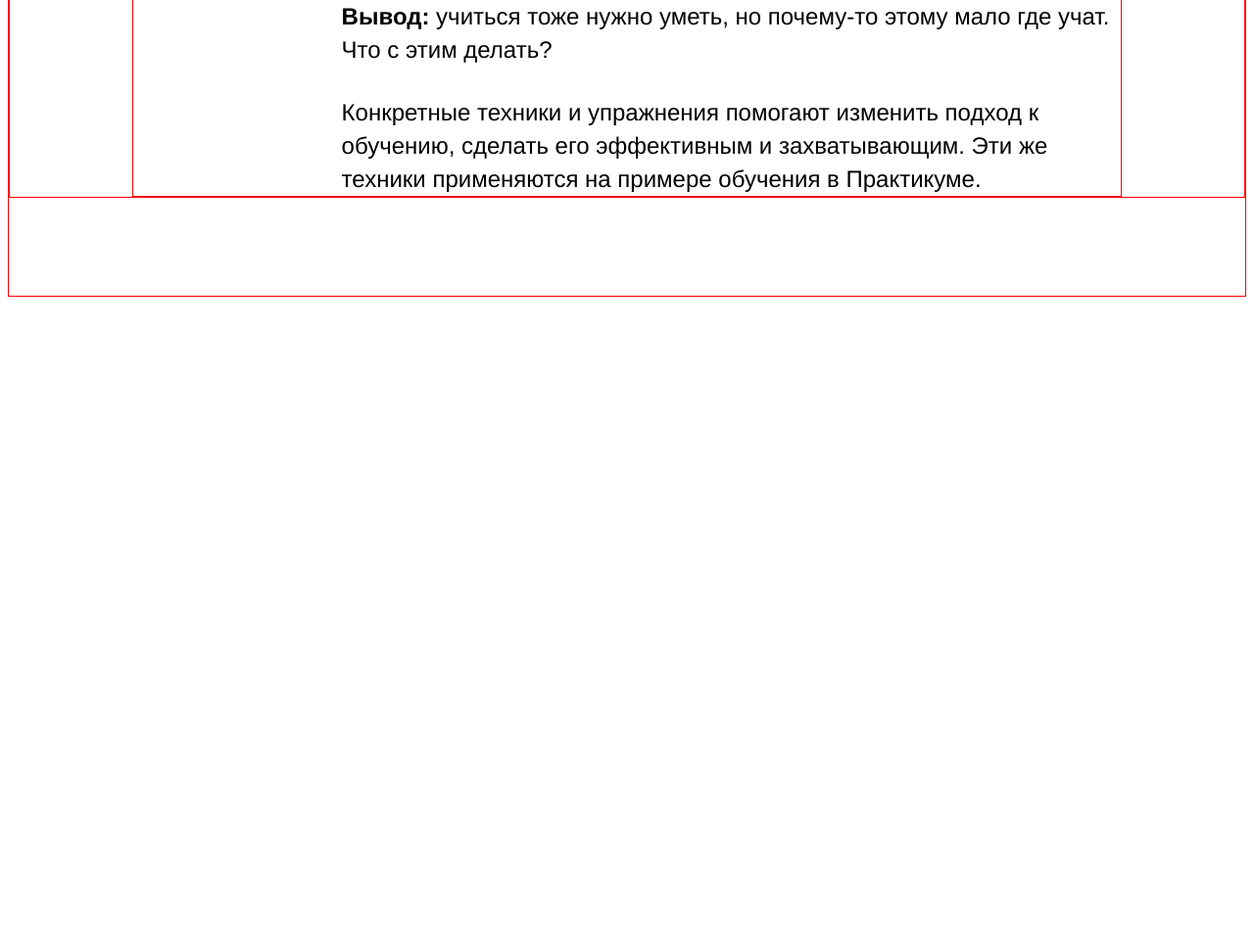
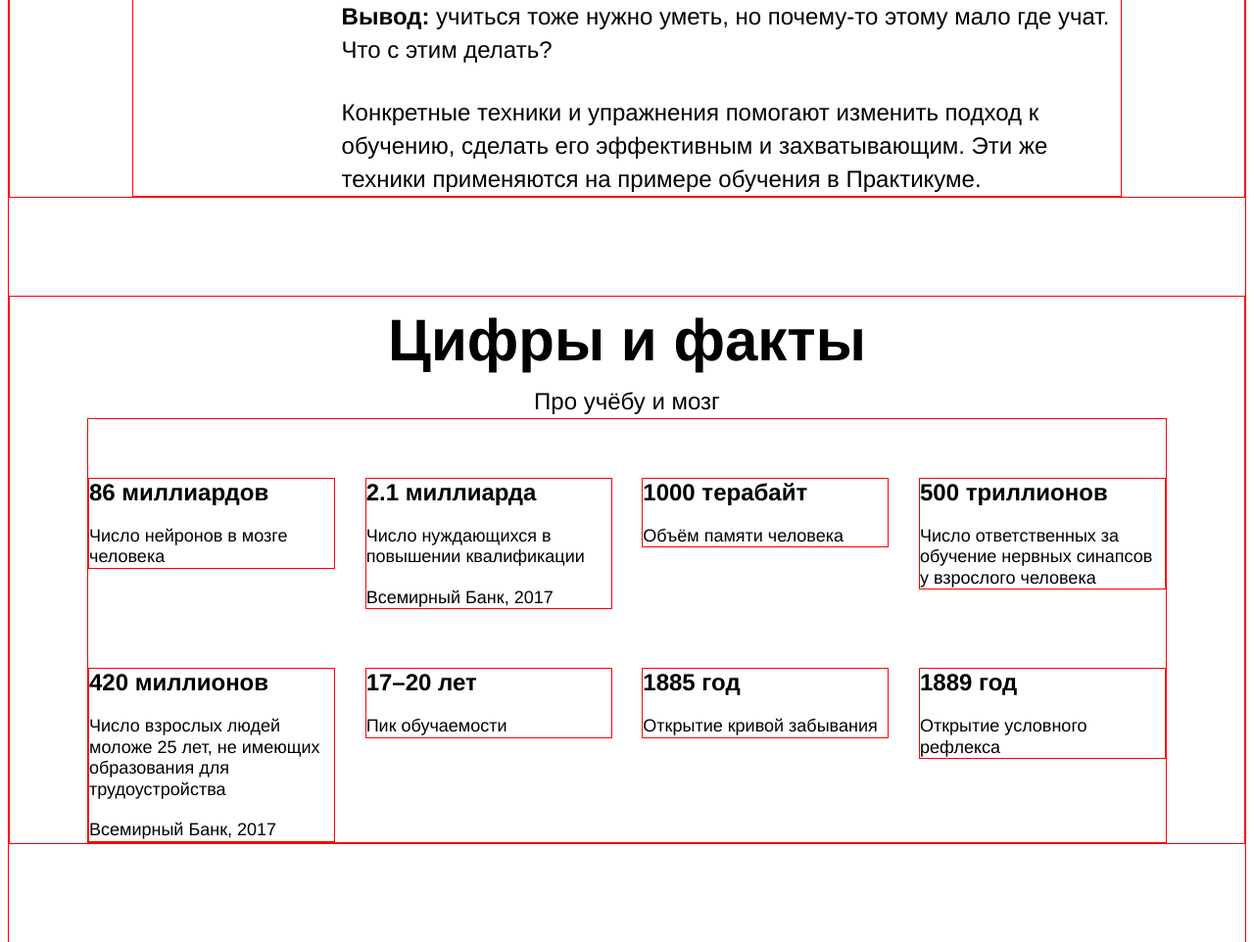
Before and after one commit to chedore/how-to-learn, a plain HTML site: page index.html in a window 1280 px wide. Shown: the part 1069-2031 px from the top of the page at 98% size. Before the commit the page ends 1380 px from the top, so only its background shows below. Drawn offline with Linux system fonts and the light colour scheme.

Commit message:
add digits

```diff
--- a/index.html
+++ b/index.html
@@ -31,6 +31,47 @@
       </div>
     </section>
 
+    <section class="digits">
+      <h2 class="section-title">Цифры и факты</h2>
+      <p class="section-subtitle">Про учёбу и мозг</p>
+      <div class="table">
+        <div class="table__cell">
+          <h3 class="table__heading">86 миллиардов</h3>
+          <p class="table__text">Число нейронов в мозге человека</p>
+        </div>
+        <div class="table__cell">
+          <h3 class="table__heading">2.1 миллиарда</h3>
+          <p class="table__text">Число нуждающихся в повышении квалификации</p>
+          <p class="table__text">Всемирный Банк, 2017</p>
+        </div>
+        <div class="table__cell">
+          <h3 class="table__heading">1000 терабайт</h3>
+          <p class="table__text">Объём памяти человека</p>
+        </div>
+        <div class="table__cell">
+          <h3 class="table__heading">500 триллионов</h3>
+          <p class="table__text">Число ответственных за обучение нервных синапсов у взрослого человека</p>
+        </div>
+        <div class="table__cell">
+          <h3 class="table__heading">420 миллионов</h3>
+          <p class="table__text">Число взрослых людей моложе 25 лет, не имеющих образования для трудоустройства</p>
+          <p class="table__text">Всемирный Банк, 2017</p>
+        </div>
+        <div class="table__cell">
+          <h3 class="table__heading">17–20 лет</h3>
+          <p class="table__text">Пик обучаемости</p>
+        </div>
+        <div class="table__cell">
+          <h3 class="table__heading">1885 год</h3>
+          <p class="table__text">Открытие кривой забывания</p>
+        </div>
+        <div class="table__cell">
+          <h3 class="table__heading">1889 год</h3>
+          <p class="table__text">Открытие условного рефлекса</p>
+        </div>
+      </div>
+    </section>
+
 
 
 
--- a/styles/style.css
+++ b/styles/style.css
@@ -1,4 +1,4 @@
-div, header, .description{
+div, header, .description, section {
   border: 1px solid red;
 }
 
@@ -9,6 +9,7 @@ div, header, .description{
   font-family: 'Helvetica Neue', Arial, sans-serif;
 }
 
+/*==1 секция==*/
 .header {
   display: flex;
   position: relative;
@@ -84,7 +85,7 @@ div, header, .description{
   z-index: -1;
 }
 
-
+/*==2 секция==*/
 .description {
   display: flex;
   margin-top: 100px;
@@ -140,7 +141,66 @@ div, header, .description{
   font-weight: bold;
 }
 
+/*==3 секция==*/
+.digits {
+  display: flex;
+  margin-top: 100px;
+  margin-bottom: 100px;
+  align-items: center;
+  flex-direction: column;
+  justify-content: flex-start;
+}
 
+/*1 элемент*/
+.section-title {
+  width: 60%;
+  font-size: 60px;
+  text-align: center;
+  line-height: 1.5;
+  font-weight: bold;
+  margin-bottom: 20px;
+  margin: 0;
+}
+
+/*2 элемент*/
+.section-subtitle {
+  width: 60%;
+  font-size: 24px;
+  text-align: center;
+  line-height: 34px;
+  font-weight: normal;
+  margin-top: 20px;
+  margin: 0;
+}
+
+/*3 элемент*/
+.table {
+  display: flex;
+  flex-direction: row;
+  justify-content: space-between;
+  align-items: flex-start;
+  flex-wrap: wrap;
+  width: 1100px;
+}
+
+.table__cell {
+  margin-top: 60px;
+  width: 250px;
+}
+
+.table__heading {
+  font-size: 24px;
+  line-height: 1.15;
+  font-weight: bold;
+  margin: 0;
+}
+
+.table__text {
+  font-size: 18px;
+  line-height: 1.2;
+  font-weight: normal;
+  margin: 20px 0 0;
+}
 
 
 /* и элемента с модификатором вида ключ-значение */
```
